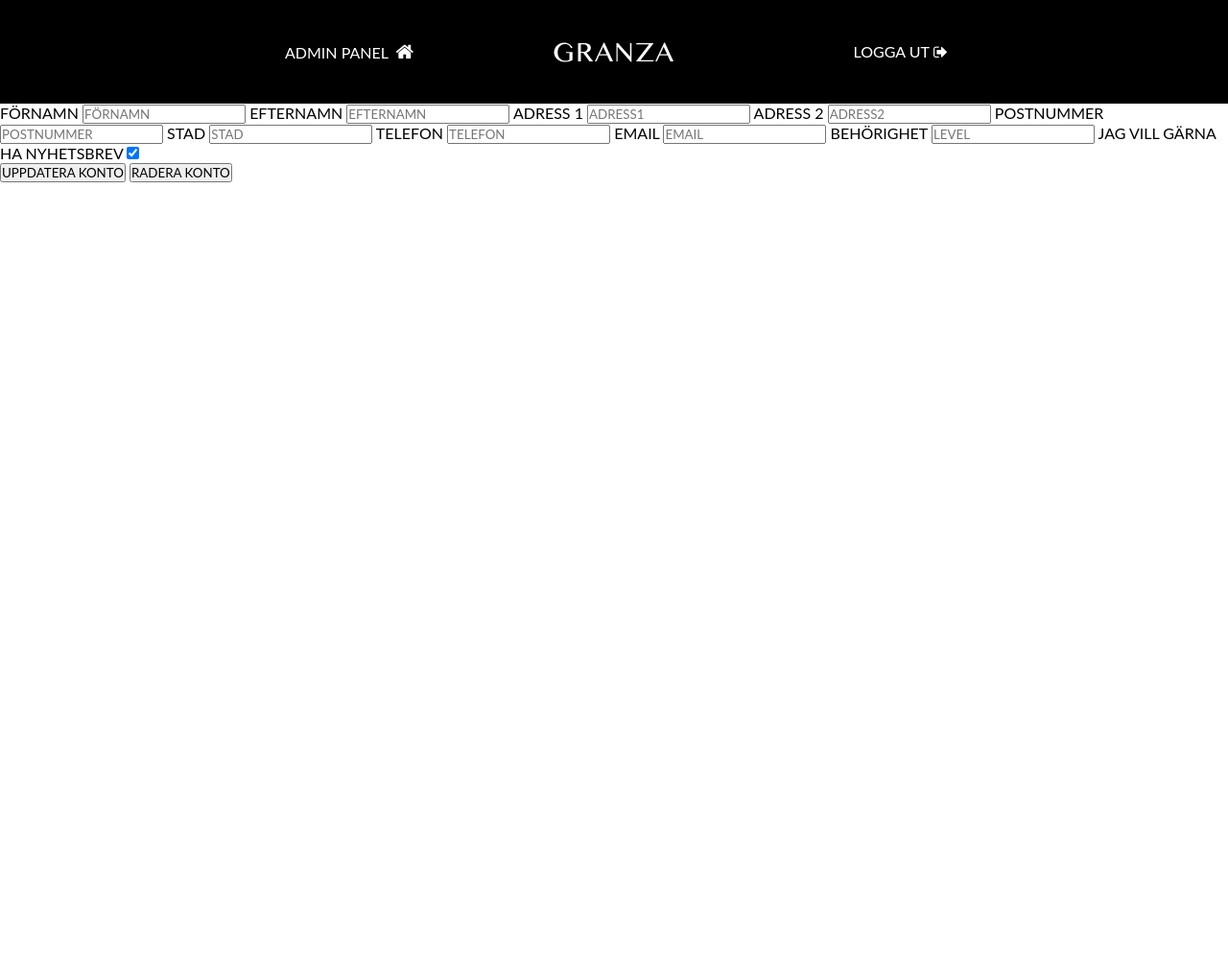
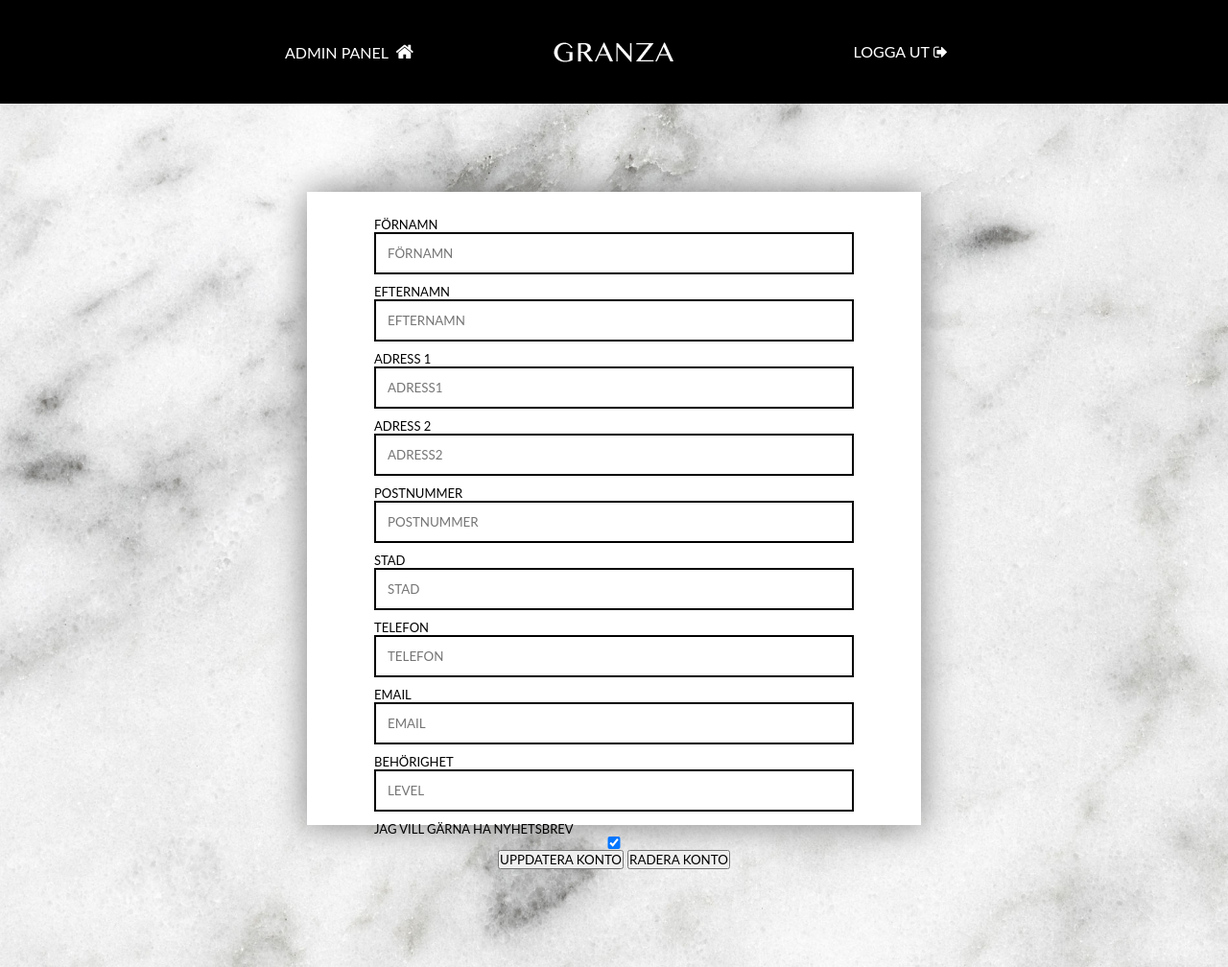
Before and after one commit to nicholkaren/granza, a PHP site: the page made by templates/edit_user_tpl.php in a window 1280 px wide. Shown: the whole page at 96% size. Before the commit the page ends 190 px from the top, so only its background shows below. Run offline with PHP 8.4, Linux system fonts and the light colour scheme; the template is opened without the code that fills it, so the values that code supplies are empty.

Commit message:
ändra användare - admin

```diff
--- /dev/null
+++ b/css/admin_edit_user.css
@@ -0,0 +1,99 @@
+/* Bakgrundsbild - marmor */
+
+img.background {
+    width: 100%;
+    height: 900px;
+    position: relative;
+    z-index: -1;
+}
+
+/*Vit canvas*/
+
+div.edit_cat {
+    position: absolute;
+    top: 25%;
+    right: 0;
+    left: 0;
+    margin-right: auto;
+    margin-left: auto;
+    width: 50%;
+    background-color: white;
+    height: 660px;
+    -moz-box-shadow: 0 0 35px grey;
+    -webkit-box-shadow: 0 0 35px grey;
+    box-shadow: 0 0 35px grey;
+}
+
+/*Sid titel*/
+
+h2 {
+    position: absolute;
+    top: -15%;
+    right: 0;
+    left: 0;
+    font-size: 40px;
+    padding: 10px;
+    text-align: center;
+    color: white;
+}
+
+
+/*Formuläret - fil, titel, pris*/
+
+form {
+    margin-top: 2.5%;
+    width: 500px;
+}
+
+#update-product {
+    margin-top: 0;
+}
+
+/*Alla inputfält - fil, titel, pris*/
+
+input {
+    padding: 12px;
+    border: solid 2px black;
+    width: 100%;
+    margin-top: 15px;
+    outline: none;
+
+}
+
+label {
+    margin-top: 2%;
+    margin-bottom: -3%;
+    font-size: 13px;
+    float: left;
+}
+
+/*Spara knapp*/
+
+button.btn_save {
+    float: right;
+    color: black;
+    font-size: 0.7em;
+    margin: 0 auto;
+    margin-top: 7%;
+    display: block;
+    width: 150px;
+    padding: 10px;
+    border: solid black 2px;
+    text-decoration: none;
+    letter-spacing: 2px;
+    -moz-box-shadow: 0 0 35px #dcdcdc;
+    -webkit-box-shadow: 0 0 35px #dcdcdc;
+    box-shadow: 0 0 6px #dcdcdc;
+    transition: all 0.20s linear;
+}
+
+button.btn_save:hover {
+    text-decoration: none;
+    -webkit-transform: scale(1.1);
+    -ms-transform: scale(1.1);
+    transform: scale(1.1);
+    background-color: white;
+    color: white;
+    background-color: black;
+    border: none;
+}
--- a/templates/edit_user_tpl.php
+++ b/templates/edit_user_tpl.php
@@ -1,16 +1,20 @@
-<?php require_once('templates/admin_header.php');?>
+<?php //Edit medlem från admins sida.
+require_once('templates/admin_header.php');?>
+<link type="text/css" rel="stylesheet" href="css/admin_edit_user.css">
 
 
-<?php echo $pagecontent->title; ?>
-<!--EDIT USER STARTAR HÄR-->
-<div class="edit_user_wrapper">
+<!-- Bakgrundsbild - marmor-->
+<img class="background" src="img/products/big/marble-wallpaper-white.jpg">
+
+<!--Vit cancas-->
+<div align="center">
+    <div class="edit_cat">
+        <!--Sid titel-->
         <h2 class="edit_user_title">
-        <?php echo $pagecontent->h2?>
+            <?php echo $pagecontent->title;?>
         </h2>
 
-    <?php //var_dump($errors);
-
-    foreach ($errors as $error) {
+        <?php foreach ($errors as $error) {
          printf("<h3>%s</h3>", $error);
         }
     ?>
@@ -46,4 +50,6 @@
                 <a>
             </div>
         </form>
+
     </div>
+</div>
```
Also changed, not shown: controllers/edituser_controller.php (+3 -5 lines), css/edit_user_tpl.css (+6 -3 lines). Lines whose indentation alone changed are shown as unchanged.
